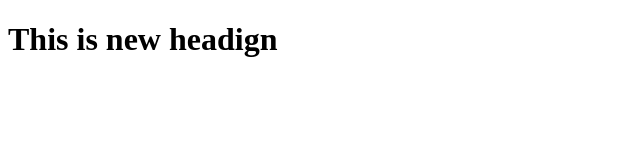
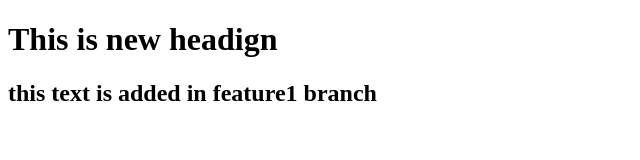
Before and after one commit to md-jishan-ansari/git-practice2, a plain HTML site: page index.html in a window 1280 px wide. Shown: the whole page, without its empty margins (0-640 px from the left). Drawn offline with Linux system fonts and the light colour scheme.

Commit message:
feature1 branch created

```diff
--- a/index.html
+++ b/index.html
@@ -8,5 +8,6 @@
 </head>
 <body>
     <h1>This is new headign</h1>
+    <h2>this text is added in feature1 branch</h2>
 </body>
 </html>
```
